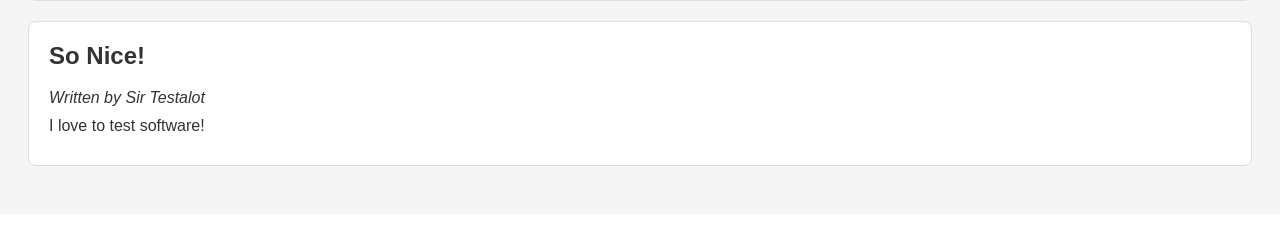
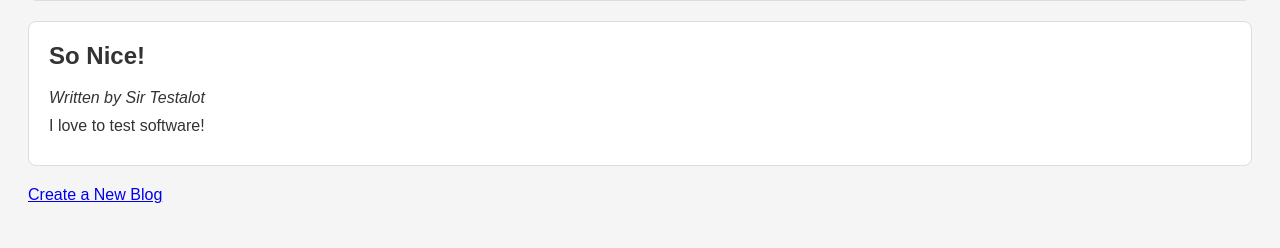
Before and after one commit to jensma89/masterblog, a Flask app: page / in a window 1280 px wide. Shown: the part 751-999 px from the top of the page. Before the commit the page ends 917 px from the top, so only its background shows below. Run offline with Flask 3, Linux system fonts and the light colour scheme.

Commit message:
Create a link to add a new blog

```diff
--- a/templates/index.html
+++ b/templates/index.html
@@ -17,5 +17,7 @@
     </div>
     {% endfor %}
 
+    <p><a href="{{ url_for('add') }}">Create a New Blog</a></p>
+
 </body>
 </html>
```
